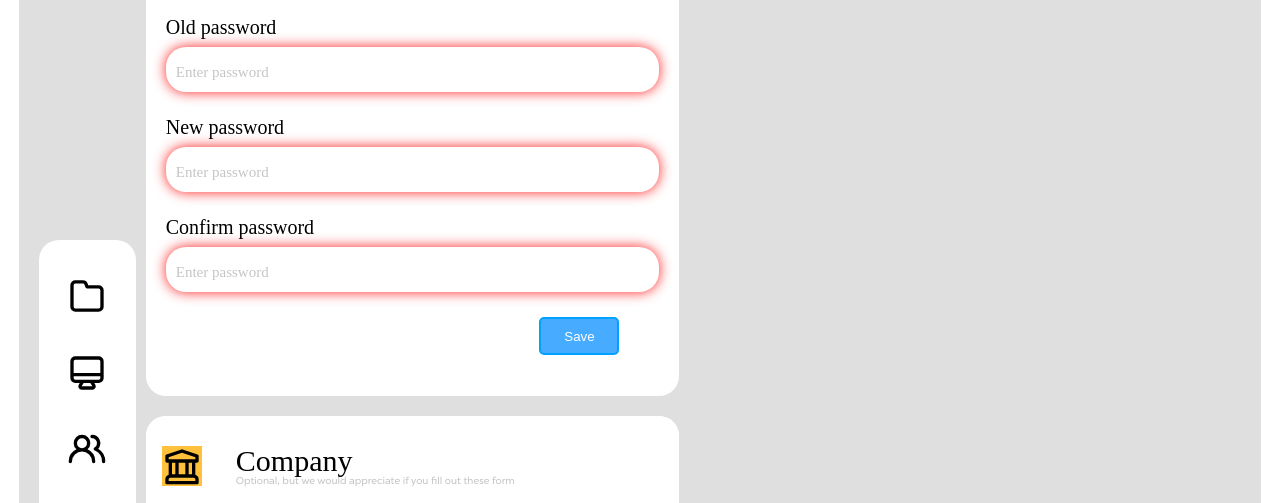
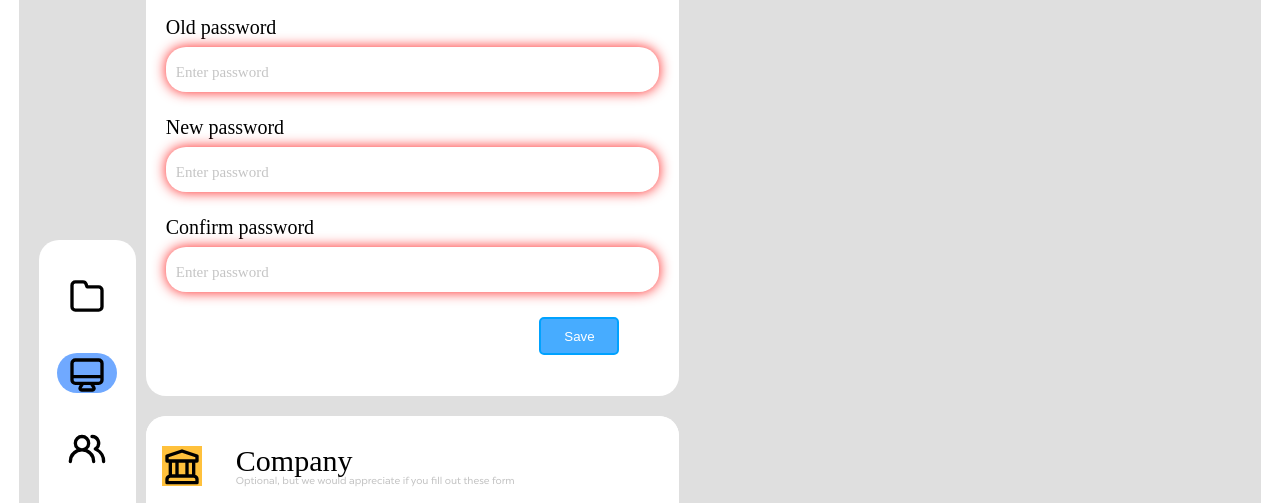
Before and after one commit to Oleksandr-D/Team-site, a plain HTML site: page Account.html in a window 1280 px wide. Shown: the part 289-792 px from the top of the page. Drawn offline with Linux system fonts and the light colour scheme; a web font is replaced by a local one.

Commit message:
fixx imputs

```diff
--- a/Account.html
+++ b/Account.html
@@ -26,7 +26,7 @@
                     <img class="smollmenu" src='./Images/folder.svg'>
                 </div>
                 <a href="Account.html">
-                    <div class="account smollmenu">
+                    <div class="account smollmenu smollmenu-active">
                         <img src='./Images/monitor.svg'>
                     </div>
                 </a>
--- a/Styles/account.css
+++ b/Styles/account.css
@@ -78,7 +78,7 @@
    width: 150px;
 }
 
-.smollMenu-active {
+.smollmenu-active {
    width: 60px;
    height: 40px;
    background-color: rgb(112, 169, 255);
@@ -88,7 +88,7 @@
    align-items: center;
 }
 
-.smollMenu-active img {
+.smollmenu-active img {
    padding-top: 4px;
    width: 40px;
 }
@@ -211,6 +211,7 @@ input[type="text"]::placeholder {
    text-decoration: none;
    color: rgb(197, 197, 197);
    line-height: 30px;
+   padding-top: 0px;
 }
 
 input[type="text"]:focus,
@@ -232,9 +233,6 @@ input[type="password"]:invalid {
    text-align: right;
    margin-bottom: -63px;
 }
-
-
-
 
 .Country,
 .City,
```
